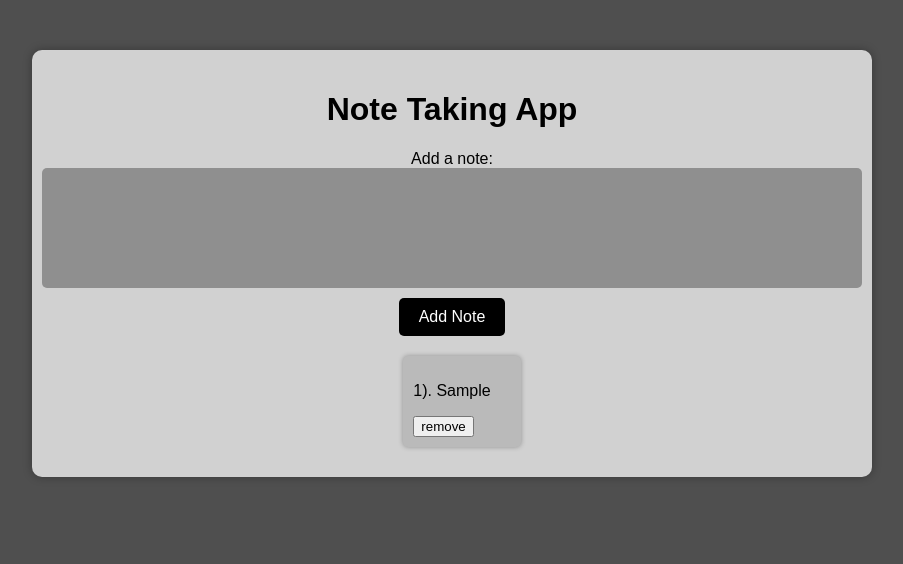
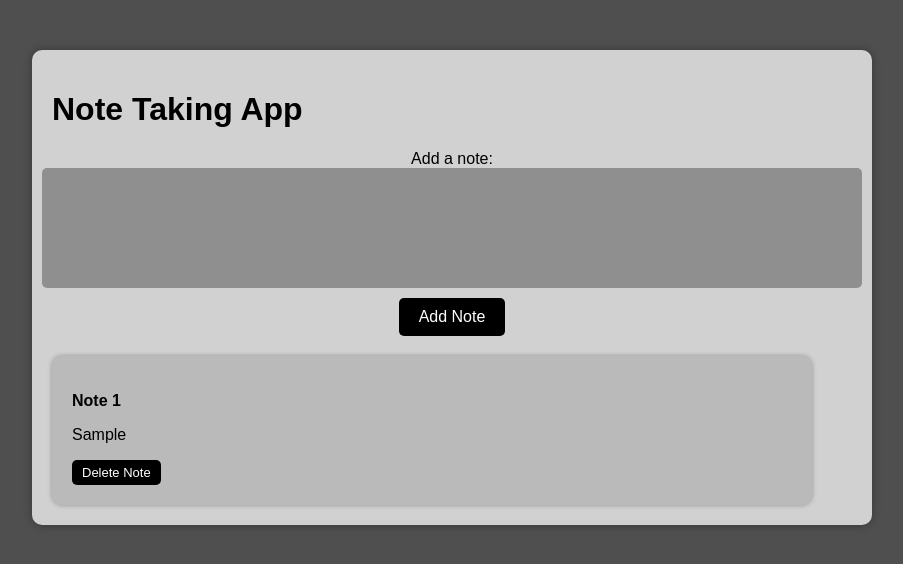
Before and after one commit to AnshhSingh/Jotly, a plain HTML site: page index.html in a window 1280 px wide. Both pictures are taken after typing "Sample" into the empty fields and a click on the button "Add Note". Shown: the whole page, without its empty margins (188-1091 px from the left). Drawn offline with Linux system fonts and the light colour scheme.

Commit message:
added delete button and better interface

```diff
--- a/script.js
+++ b/script.js
@@ -27,8 +27,10 @@ function showNotes() {
   notesObj.forEach(function(element, index) {
     html += `
 			<div class="note">
-				<p id="ad">${index + 1}). ${element}</p>
-    <button type="button" id="clear"> remove</button>
+        <div><p><b>Note ${index + 1}</b></p></div>
+				<p id="element">${element}</p>
+    <button class="button" type="button" id="delbutton"onclick="deleteNote(this.id)" >Delete Note</button>
+
 			</div>
 		`;
   });
@@ -39,6 +41,16 @@ function showNotes() {
     notesElm.innerHTML = `Nothing to show! Use "Add Note" section above to add notes.`;
   }
 }
-function delelement() {
+function deleteNote(index) {
 
+  let notes = localStorage.getItem("notes");
+  if (notes == null) {
+    notesObj = [];
+  } else {
+    notesObj = JSON.parse(notes);
+  }
+
+  notesObj.splice(index, 1);
+  localStorage.setItem("notes", JSON.stringify(notesObj));
+  showNotes();
 }
--- a/style.css
+++ b/style.css
@@ -13,7 +13,7 @@ body {
 			border-radius: 10px;
 			display: flex;
 			flex-direction: column;
-			align-items: center;
+			align-items: justify;
 		}
 		.note-form {
 			display: flex;
@@ -50,16 +50,28 @@ body {
 		.notes {
 			display: flex;
 			flex-direction: column;
-			align-items: center;
+			align-items: right;
 			width: 100%;
       background-color: #8c8c8c;
 		}
 		.note {
 			background-color: #bababa;
-			padding: 10px;
-			margin-bottom: 10px;
-			width: 100%;
+			padding: 20px;
+			width: 90%;
 			box-shadow: 0 0 5px rgba(0,0,0,0.3);
-			border-radius: 5px;
+			border-radius: 10px;
 			font-size: 16px;
 		}
+.button {
+			background-color: #000000;
+			color: #ffffff;
+			border: none;
+			border-radius: 5px;
+			padding: 5px 10px;
+			cursor: pointer;
+			font-size: 13px;
+			transition: background-color 0.2s;
+		}
+		.button:hover {
+			background-color: #55af58;
+    }
```
Also changed, not shown: index.html (+5 -1 lines).
